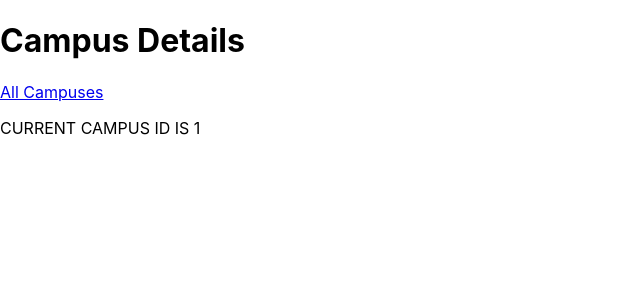
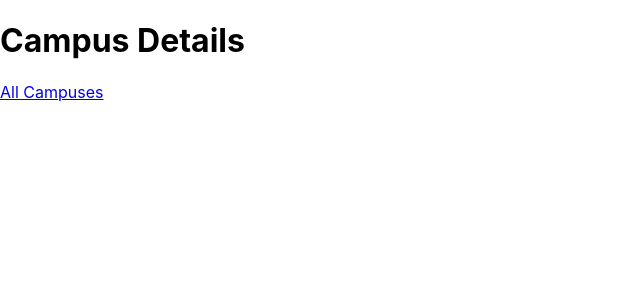
Before and after one commit to saarhaber/CRUD-App, a React (Create React App) app: page /campus/1 in a window 1280 px wide. Shown: the top 300 px of the page, without its empty margins (0-640 px from the left). Built offline with nearby package versions, Linux system fonts and the light colour scheme.

Commit message:
testing singlecampus

```diff
--- a/src/App.js
+++ b/src/App.js
@@ -43,13 +43,16 @@ class AppContainer extends Component {
     this.props.addCampus(campus)
   }
 
+  singleCampus = (id) => {
+    this.props.singleCampus(id);
+  }
   render() {
     const HomeComponent = () => (<HomePage/>);
     const AllCampusesComponent = () => (<AllCampuses campuses=
       {this.props.campuses} removeCampus={this.removeCampus} addCampus={this.addCampus} singleCampus={this.singleCampus}/>);
     const AddCampusComponent = () => (<AddCampus campuses = {this.props.campuses} addCampus={this.addCampus}/>);
     const AddStudentComponent = () => (<AddStudent />);
-    const SingleCampusComponent = () => (<SingleCampus singleCampus={this.singleCampus}/>);
+    const SingleCampusComponent = () => (<SingleCampus campuses={this.props.campuses} singleCampus={this.singleCampus}/>);
     const AllStudentsComponent = () => (<AllStudents />);
 
     return (
@@ -59,7 +62,7 @@ class AppContainer extends Component {
           <Route exact path="/allcampuses" render={AllCampusesComponent}/>
           <Route exact path="/addcampus" render={AddCampusComponent}/>
           <Route exact path="/addStudent" render={AddStudentComponent}/>
-          <Route exact path="/campus/:id" render={(props)=> <SingleCampus {...props}/>}/>
+          <Route exact path="/campus/:id" render={SingleCampusComponent}/>
           <Route exact path="/AllStudents" render={AllStudentsComponent}/>
         </Switch>
       </Router>
--- a/src/components/AddCampus.js
+++ b/src/components/AddCampus.js
@@ -16,6 +16,7 @@ class AddCampus extends Component {
   handleChange = (event) => {
     this.setState({campusName: event.target.value})
   }
+
 
   handleSubmit = (submit) => {
     submit.preventDefault()
--- a/src/components/AllCampuses.js
+++ b/src/components/AllCampuses.js
@@ -24,7 +24,7 @@ const AllCampuses = (props) => {
                         <button className ="button" onClick={() => removeCampus(campus.id)}>Remove</button>
                       </td>
                       <td>
-                      <Link className="buttonV" to={`/campus/${campus.id}`}>View</Link>
+                      <Link className="buttonV" onClick={() => singleCampus(campus.id)} to={`/campus/${campus.id}`}>View</Link>
                       </td>
                     </tr>
                   </table>
--- a/src/components/SingleCampus.js
+++ b/src/components/SingleCampus.js
@@ -16,7 +16,8 @@ class SingleCampus extends Component {
                 </h1>
                 <p><Link to="/allcampuses">All Campuses</Link></p>
                 <div>
-                    <p>CURRENT CAMPUS ID IS {this.props.match.params.id}</p>
+                {console.log(this.props)}
+                    {/* <p>CURRENT CAMPUS ID IS {this.props.match.params.id}</p> */}
                 </div>
             </div>
         );
```
